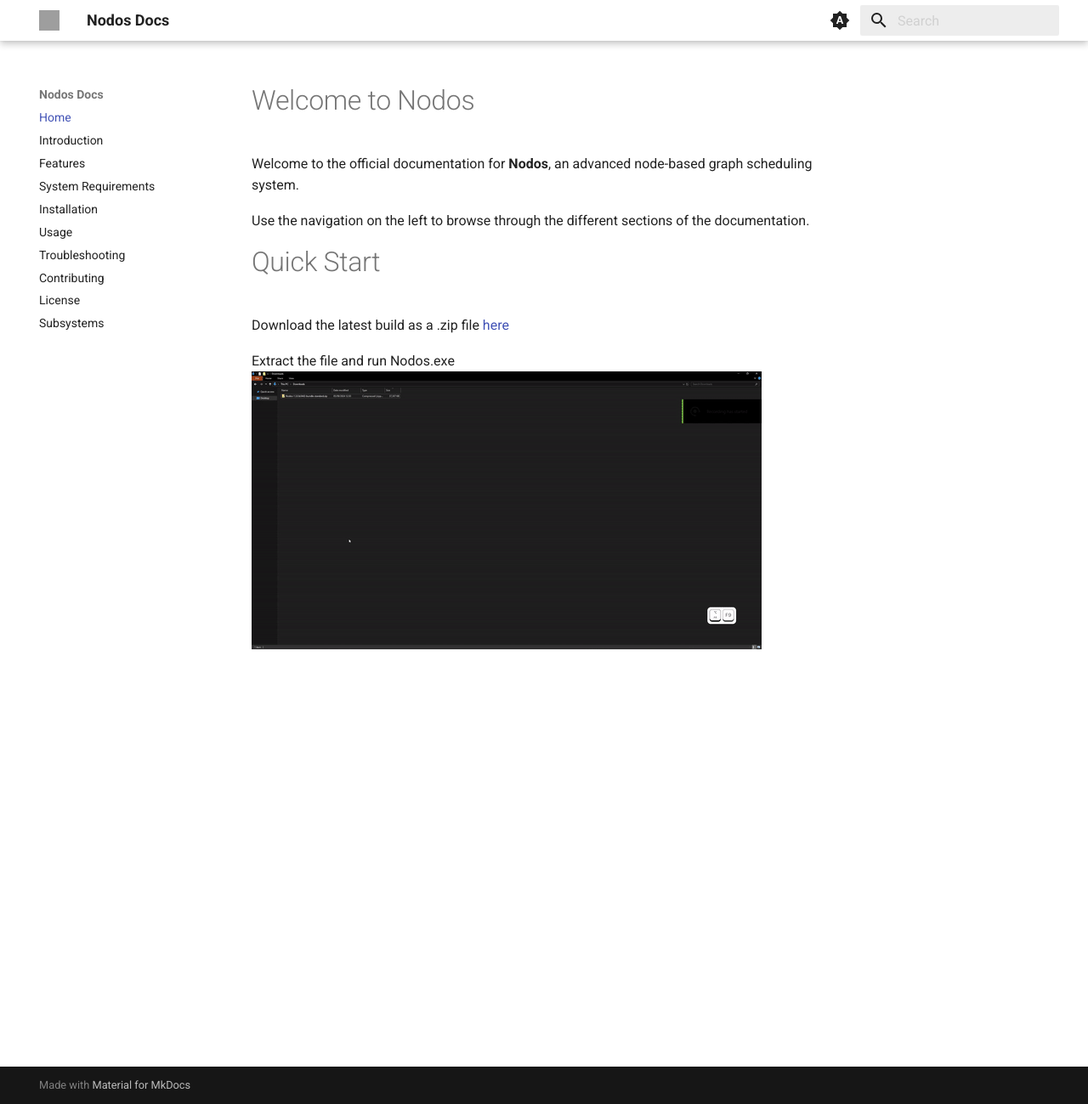
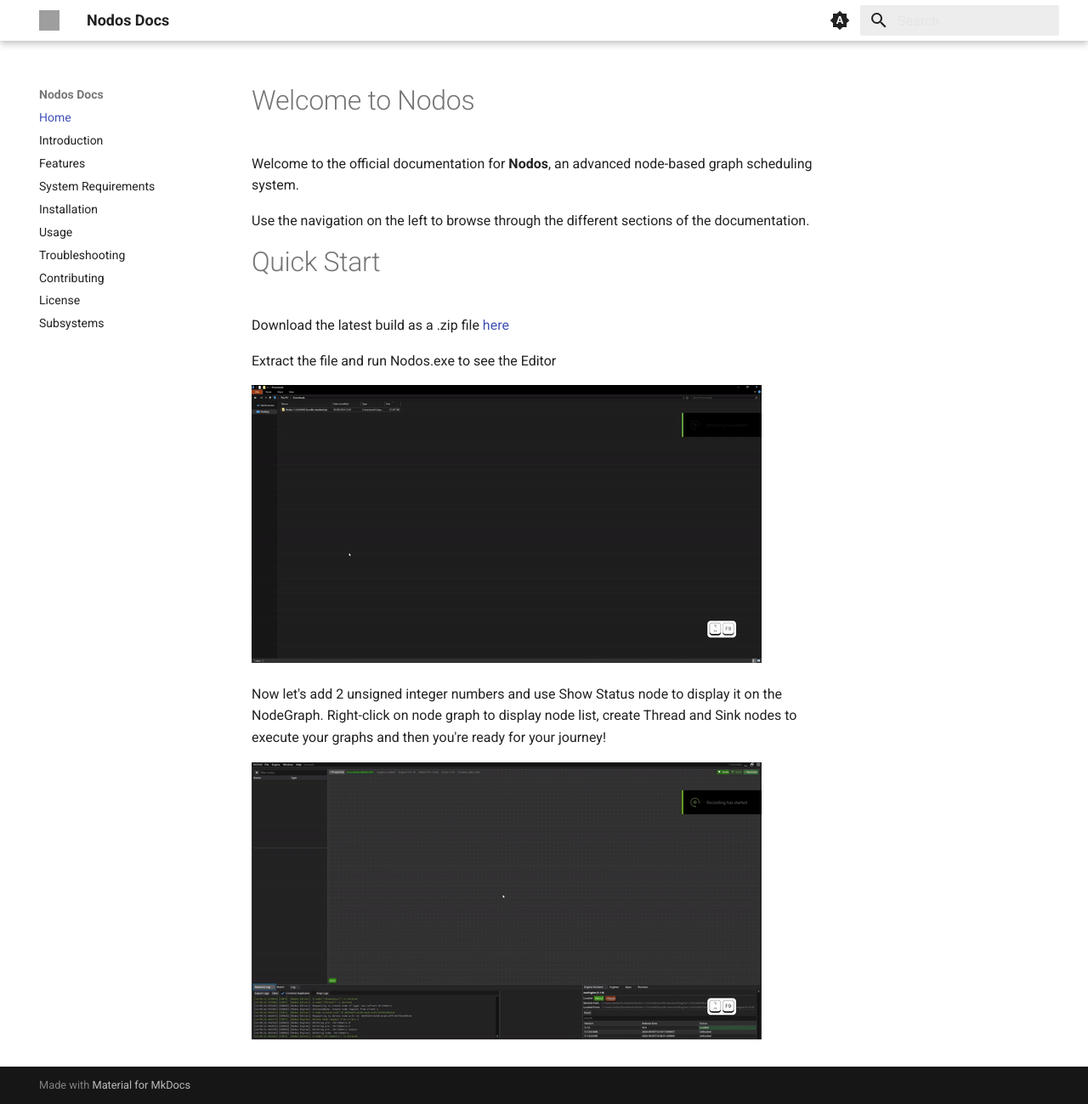
Before and after one commit to nodos-dev/docs, an MkDocs documentation site: the page built from docs/index.md, in a window 1280 px wide and 1299 px high. Shown: the whole window at 85% size. Built offline with MkDocs 1.6.1 and Material for MkDocs 9.7.7, drawn with Linux system fonts in a browser that asks for light colours; grey boxes are pictures that could not be loaded.

Commit message:
Fix .gif display and add Add2Integers section

```diff
--- a/docs/index.md
+++ b/docs/index.md
@@ -7,5 +7,11 @@
 
 Download the latest build as a .zip file [here](https://github.com/nodos-dev/index/releases?q=nodos.bundle.standard&expanded=true)
 
-Extract the file and run Nodos.exe
-![extract-zip](https://github.com/nodos-dev/docs/blob/main/docs/images/extract_zip.gif)
+Extract the file and run Nodos.exe to see the Editor
+
+![extract-zip](https://github.com/nodos-dev/docs/blob/main/docs/images/extract_zip.gif?raw=true "Extract the zip")
+
+Now let's add 2 unsigned integer numbers and use Show Status node to display it on the NodeGraph.
+Right-click on node graph to display node list, create Thread and Sink nodes to execute your graphs and then you're ready for your journey!
+
+![add-2-integers](https://github.com/nodos-dev/docs/blob/main/docs/images/Add2Integers.gif?raw=true "Add 2 integers")
--- a/mkdocs.yml
+++ b/mkdocs.yml
@@ -36,6 +36,8 @@
   - pymdownx.inlinehilite
   - pymdownx.snippets
   - pymdownx.superfences
+  - attr_list
+  - md_in_html
 
 nav:
   - Home: index.md
```
Also changed, not shown: docs/images/Add2Integers.gif (added).
